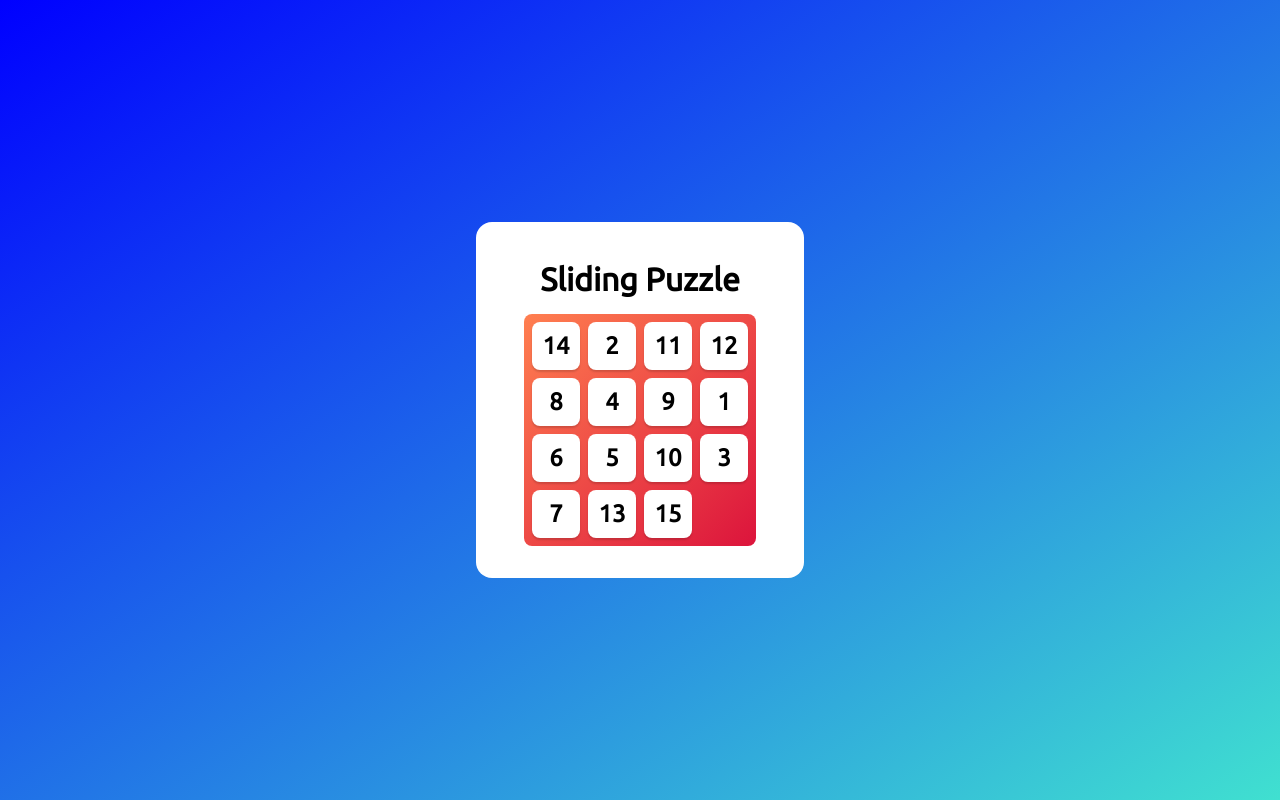
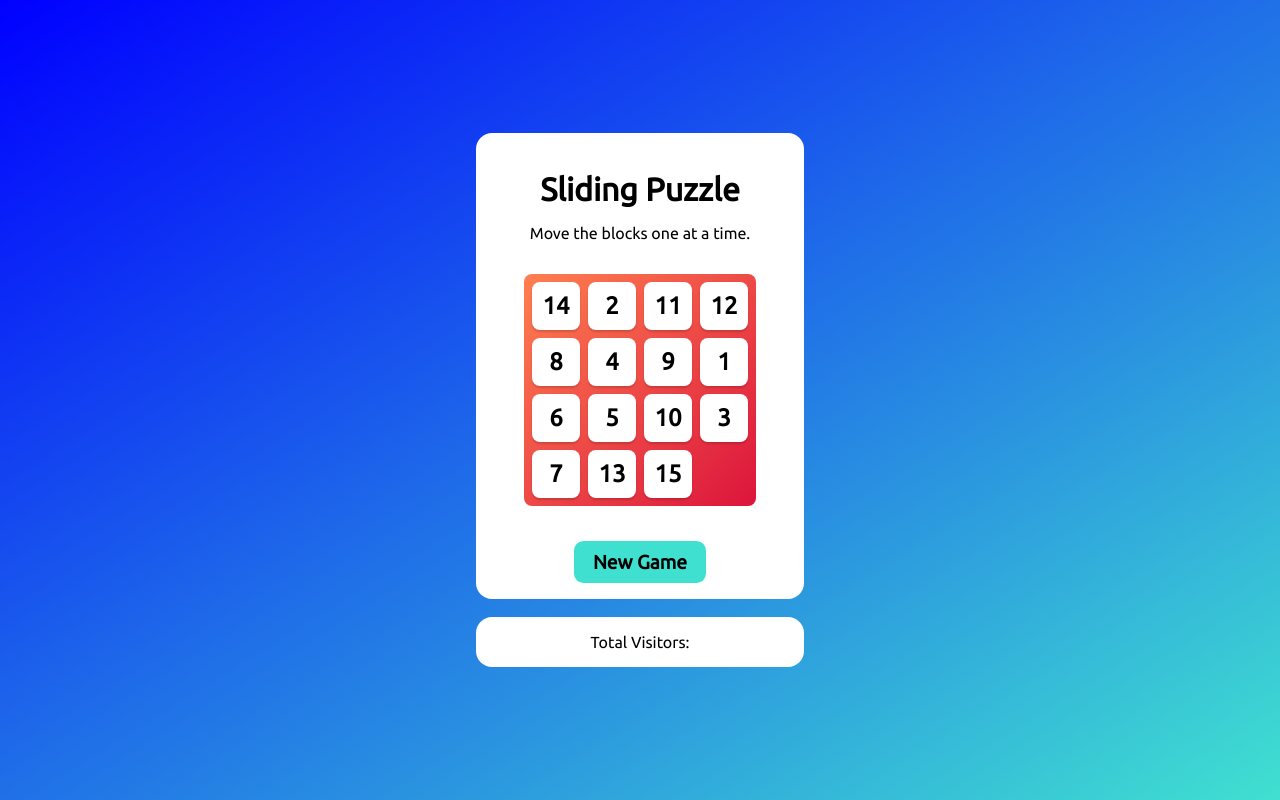
Before and after one commit to serenevoid/react-games, a React (Vite) app: page /sliding-numbers in a window 1280 px wide. Built offline with nearby package versions, Linux system fonts and the light colour scheme.

Commit message:
chore: completed game visitors count

```diff
--- a/src/App.tsx
+++ b/src/App.tsx
@@ -3,8 +3,21 @@ import Home from "./pages/Home";
 import Tenzies from "./pages/Tenzies";
 import Sliding from "./pages/Sliding";
 import "./style.css";
+import React from "react";
 
 const App = () => {
+
+    const [visitors, setVisitors] = React.useState();
+
+    React.useEffect(() => {
+        if (window.location.hostname === "localhost")
+            return;
+        fetch("https://api.countapi.xyz/hit/sv_react_games")
+            .then(res => res.json())
+            .then(res => {
+                setVisitors(res.value);
+            })
+    }, []);
 
     return (
         <div>
@@ -15,6 +28,10 @@ const App = () => {
                     <Route path="/sliding-numbers" element={<Sliding />} />
                 </Routes>
             </Router>
+            <br />
+            <div className="container stats">
+                Total Visitors: {visitors}
+            </div>
         </div>
     )
 
--- a/src/pages/Sliding.tsx
+++ b/src/pages/Sliding.tsx
@@ -9,6 +9,10 @@ const Sliding = () => {
     const [complete, setComplete] = React.useState(false);
 
     React.useEffect(() => {
+        setGame();
+    }, []);
+
+    function setGame() {
         let temp = [];
         for (let i = 1; i < 16; i++) {
             temp.push(i);
@@ -30,7 +34,7 @@ const Sliding = () => {
         }
         temp.push(0);
         setCellValues(temp);
-    }, []);
+    }
 
     function swap(key: number) {
         let cell_index = 0;
@@ -72,8 +76,17 @@ const Sliding = () => {
             <h1>
                 Sliding Puzzle
             </h1>
-            <div className="slide_box">
+            <p>
+                Move the blocks one at a time.
+            </p>
+            <div className="slide_box" id="box">
                 {cells}
+            </div>
+            <div
+                className="button new_game"
+                onClick={setGame}
+            >
+                New Game
             </div>
             {complete && <Confetti />}
         </div>
--- a/src/pages/Tenzies.tsx
+++ b/src/pages/Tenzies.tsx
@@ -8,7 +8,6 @@ const Tenzies = () => {
 
     const [dieValues, setDieValues] = React.useState(rollDice());
     const [tenzies, setTenzies] = React.useState(false);
-    const [visitors, setVisitors] = React.useState(0);
 
     React.useEffect(() => {
         if (dieValues.every(die => die.isHeld)) {
@@ -19,14 +18,6 @@ const Tenzies = () => {
             }
         }
     }, [dieValues]);
-
-    React.useEffect(() => {
-        fetch("https://api.countapi.xyz/hit/sv_tenzies/deployed")
-            .then(res => res.json())
-            .then(res => {
-                setVisitors(res.value);
-            })
-    }, []);
 
     function generateDie() {
         return {
@@ -91,7 +82,6 @@ const Tenzies = () => {
             >
                 {tenzies ? "New Game" : "Roll"}
             </div>
-            <p>Total Visitors: {visitors}</p>
             {tenzies && <Confetti />}
         </div>
     )
--- a/src/style.css
+++ b/src/style.css
@@ -30,6 +30,10 @@ p {
     flex-direction: column;
     align-items: center;
     justify-content: center;
+}
+
+.stats {
+    padding: 1em;
 }
 
 .games_list {
@@ -105,7 +109,6 @@ p {
     background-image: linear-gradient(to bottom right, coral, crimson);
     padding: 0.5em;
     margin: 1em;
-    transition: 1s;
     user-select: none;
 }
 
@@ -119,6 +122,7 @@ p {
     display: flex;
     align-items: center;
     justify-content: center;
+    transition: 1s;
 }
 
 .empty_cell {
```
